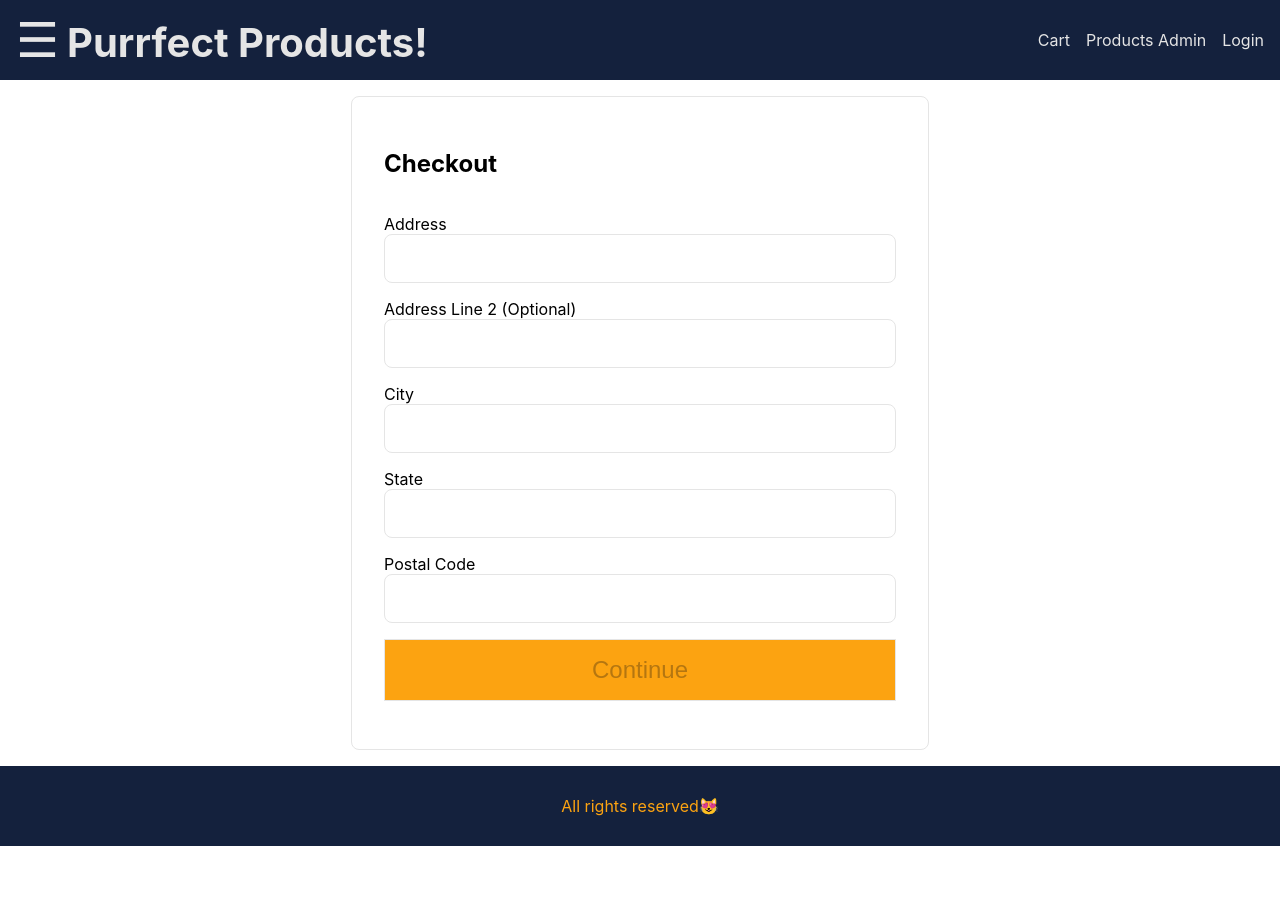
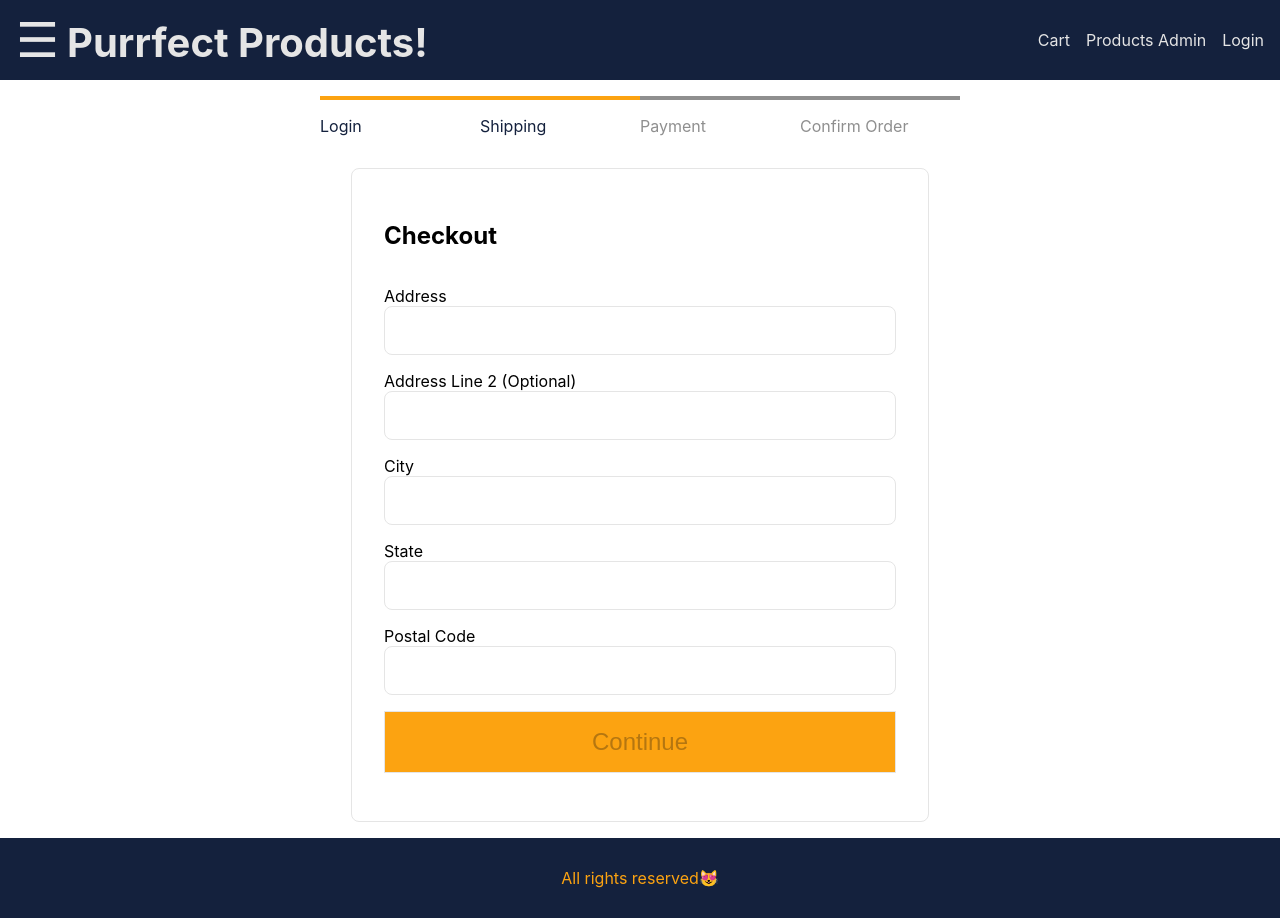
Before and after one commit to claudiorivera/purrfect-products, a React (Create React App) app in the folder client/: page /checkout in a window 1280 px wide. Before the commit the page ends 846 px from the top, so only its background shows below. Built offline with nearby package versions, Linux system fonts and the light colour scheme.

Commit message:
Checkout steps and styling

```diff
--- a/client/src/app/App.css
+++ b/client/src/app/App.css
@@ -5,6 +5,7 @@
   --oxford-blue: #14213dff;
   --orange-web: #fca311ff;
   --platinum: #e5e5e5ff;
+  --spanish-gray: #8f8f8f;
   --white: #ffffffff;
 }
 
--- /dev/null
+++ b/client/src/features/cart/components/CheckoutSteps.css
@@ -0,0 +1,20 @@
+/* Checkout Steps */
+
+.checkout-steps {
+  display: flex;
+  justify-content: space-between;
+  width: 40rem;
+  margin: 1rem auto;
+}
+
+.checkout-steps > div {
+  border-top: 0.3rem var(--spanish-gray) solid;
+  color: var(--spanish-gray);
+  flex: 1 1;
+  padding-top: 1rem;
+}
+
+.checkout-steps > div.active {
+  border-top: 0.3rem var(--orange-web) solid;
+  color: var(--oxford-blue);
+}
--- /dev/null
+++ b/client/src/features/cart/components/CheckoutSteps.js
@@ -0,0 +1,15 @@
+import React from "react";
+import "./CheckoutSteps.css";
+
+const CheckoutSteps = (props) => {
+  return (
+    <div className="checkout-steps">
+      <div className={props.step1 ? "active" : ""}>Login</div>
+      <div className={props.step2 ? "active" : ""}>Shipping</div>
+      <div className={props.step3 ? "active" : ""}>Payment</div>
+      <div className={props.step4 ? "active" : ""}>Confirm Order</div>
+    </div>
+  );
+};
+
+export default CheckoutSteps;
--- a/client/src/features/cart/pages/Checkout.js
+++ b/client/src/features/cart/pages/Checkout.js
@@ -1,9 +1,10 @@
 import React, { useState } from "react";
 import { useDispatch } from "react-redux";
 import { saveShippingInfo } from "../cartSlice";
+import CheckoutSteps from "../components/CheckoutSteps";
 import "./Checkout.css";
 
-const Checkout = () => {
+const Checkout = (props) => {
   const [address, setAddress] = useState(null);
   const [address2, setAddress2] = useState(null);
   const [city, setCity] = useState(null);
@@ -14,9 +15,12 @@ const Checkout = () => {
   const handleSubmit = (e) => {
     e.preventDefault();
     dispatch(saveShippingInfo({ address, address2, city, state, postalCode }));
+    props.history.push("/payment");
   };
 
   return (
+    <div>
+      <CheckoutSteps step1 step2 />
       <div className="form-container">
         <form onSubmit={handleSubmit} className="checkout-form">
           <ul>
@@ -84,6 +88,7 @@ const Checkout = () => {
           </ul>
         </form>
       </div>
+    </div>
   );
 };
 
```
Lines whose indentation alone changed are shown as unchanged.
